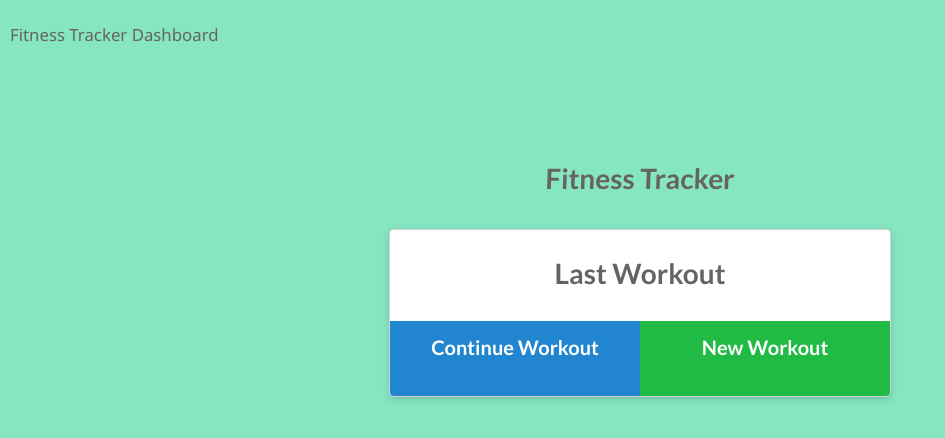
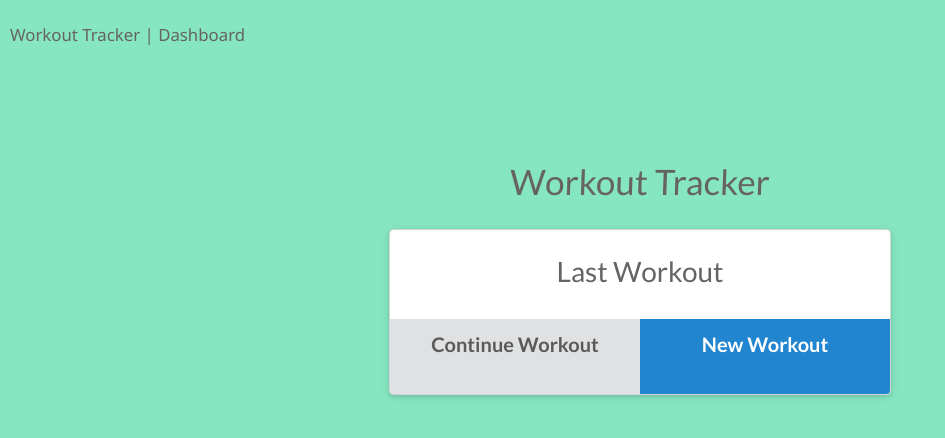
Before and after one commit to MichaelAdamGroberman/Workout-Tracker-mongodb-, a website: page public/index.html in a window 1280 px wide. Shown: the whole page, without its empty margins (0-945 px from the left). Drawn offline with nearby package versions, Linux system fonts and the light colour scheme; no server answers.

Commit message:
Update index.html

```diff
--- a/public/index.html
+++ b/public/index.html
@@ -6,18 +6,22 @@
   <meta name="viewport" content="width=device-width, initial-scale=1.0" />
   <meta http-equiv="X-UA-Compatible" content="ie=edge" />
   <link rel="stylesheet" href="https://cdnjs.cloudflare.com/ajax/libs/semantic-ui/2.4.1/semantic.min.css" />
+  <link href="https://cdn.jsdelivr.net/npm/bootstrap@5.1.3/dist/css/bootstrap.min.css" rel="stylesheet" integrity="sha384-1BmE4kWBq78iYhFldvKuhfTAU6auU8tT94WrHftjDbrCEXSU1oBoqyl2QvZ6jIW3" crossorigin="anonymous">
+  <script src="https://cdn.jsdelivr.net/npm/bootstrap@5.1.3/dist/js/bootstrap.bundle.min.js" integrity="sha384-ka7Sk0Gln4gmtz2MlQnikT1wXgYsOg+OMhuP+IlRH9sENBO0LRn5q+8nbTov4+1p" crossorigin="anonymous"></script>
+  <script src="https://cdn.jsdelivr.net/npm/@popperjs/core@2.10.2/dist/umd/popper.min.js" integrity="sha384-7+zCNj/IqJ95wo16oMtfsKbZ9ccEh31eOz1HGyDuCQ6wgnyJNSYdrPa03rtR1zdB" crossorigin="anonymous"></script>
+<script src="https://cdn.jsdelivr.net/npm/bootstrap@5.1.3/dist/js/bootstrap.min.js" integrity="sha384-QJHtvGhmr9XOIpI6YVutG+2QOK9T+ZnN4kzFN1RtK3zEFEIsxhlmWl5/YESvpZ13" crossorigin="anonymous"></script>
   <link rel="stylesheet" href="style.css" />
-  <title>Fitness Tracker</title>
+  <title>Workout Tracker</title>
 </head>
 
 <body>
   <nav>
-    <a href="/">Fitness Tracker</a>
+    <a href="/">Workout Tracker</a> |
     <a href="/stats">Dashboard</a>
   </nav>
   <div class="wrapper workout">
     <header>
-      <h1>Fitness Tracker</h1>
+      <h1>Workout Tracker</h1>
     </header>
     <div class="ui container workout">
       <div class="ui raised card m-auto">
@@ -26,8 +30,8 @@
           <div>
             <div class="workout-stats"></div>
             <div class="buttons">
-              <a id="continue-btn" href="/exercise?" class="huge ui blue button">Continue Workout</a>
-              <a href="/exercise" class="huge positive ui button">New Workout</a>
+              <a id="continue-btn" href="/exercise?" class="huge ui complete-button button">Continue Workout</a>
+              <a href="/exercise" class="huge primary ui button">New Workout</a>
             </div>
           </div>
         </div>
```
